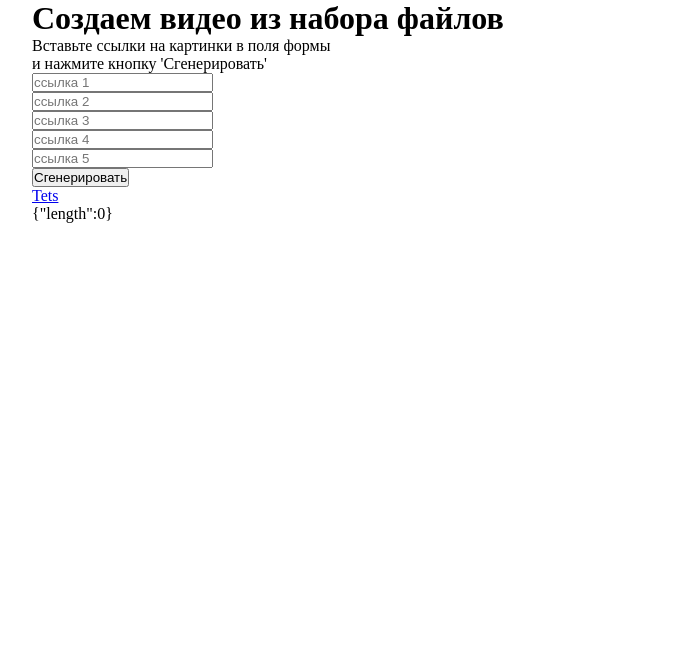
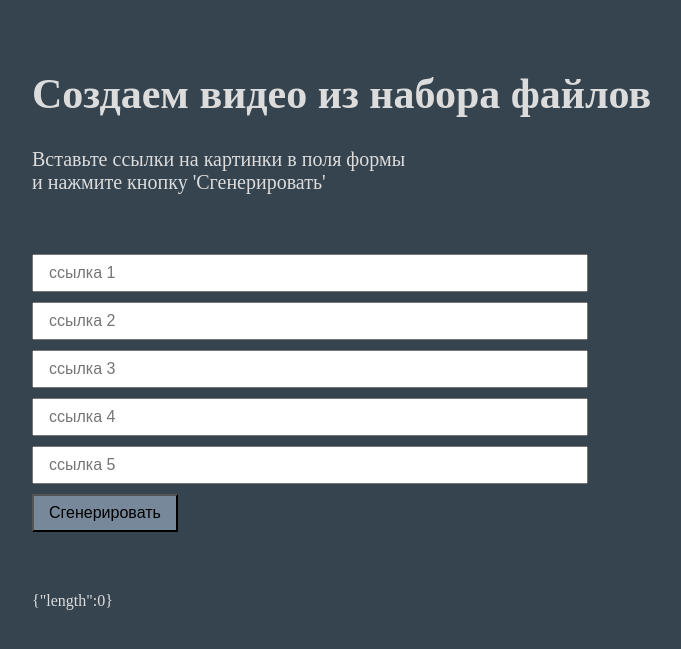
Before and after one commit to cla55ik/ffmpeg-test, a PHP site: page / in a window 1280 px wide. Shown: the top 649 px of the page, without its empty margins (28-709 px from the left). Run offline with PHP 8.4, Linux system fonts and the light colour scheme; data that the repository does not hold is empty; some libraries are stand-ins or nearby versions.

Commit message:
add style for mainpage

```diff
--- a/index.php
+++ b/index.php
@@ -16,6 +16,7 @@
         <p>Вставьте ссылки на картинки в поля формы</p>
         <p>и нажмите кнопку 'Сгенерировать'</p>
       </div>
+      <div class="content">
         <div class="form-wrapper">
           <form class="" action="" id="video_form" method="post">
             <?php for ($i=1; $i < 6; $i++) {
@@ -25,12 +26,12 @@
             <button type="button" id="btn_get" name="btn-get">Сгенерировать</button>
           </form>
         </div>
-      <div id="result_video">
+        <div id="result_video" class="result_video">
 
         </div>
-      <div class="">
-        <a href="/pages/page.php">Tets</a>
+
       </div>
+
 
       <?php require "./src/php/generate.php";
       //var_dump($_POST);
--- a/src/style/style.css
+++ b/src/style/style.css
@@ -7,5 +7,62 @@
   body{
     max-width: 1160px;
     margin: 0 auto;
+    background-color: #36444F;
+
+    color: #DCDCDC;
+
+
+  }
+
+  a{
+    color: #DCDCDC;
+  }
+
+  h1{
+    font-size: 42px;
+  }
+
+  p{
+    font-size: 20px;
+  }
+
+  .head-title{
+    margin-top:70px;
+  }
+  .head-content{
+    margin-top:30px;
+  }
+
+
+
+  input[type="text"]{
+    font-size: 16px;
+    line-height: 1.5em;
+    padding: 5px 15px;
+    margin-bottom: 10px;
+    width: 90%;
+  }
+
+  button#btn_get{
+    font-size: 16px;
+    line-height: 1.5em;
+    padding: 5px 15px;
+    background: #768899;
+  }
+
+
+  .content{
+    display: flex;
+    flex-wrap: wrap;
+  }
+
+  .form-wrapper{
+    margin: 60px 0;
+    width: 50%;
+  }
+
+  .result_video{
+    width: 50%;
+    margin: 60px 0;
   }
 }
```
Lines whose indentation alone changed are shown as unchanged.
